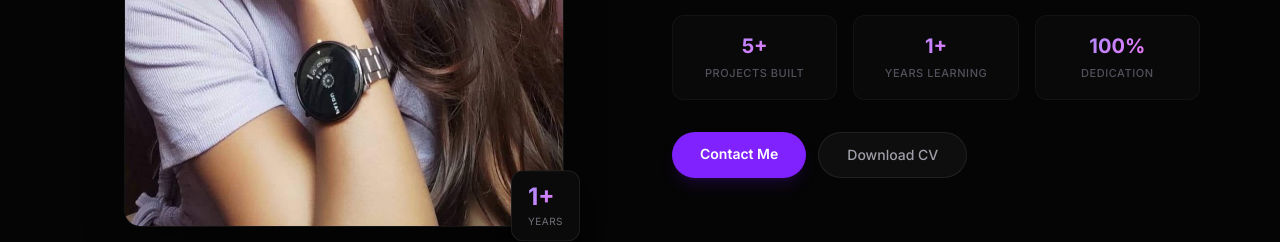
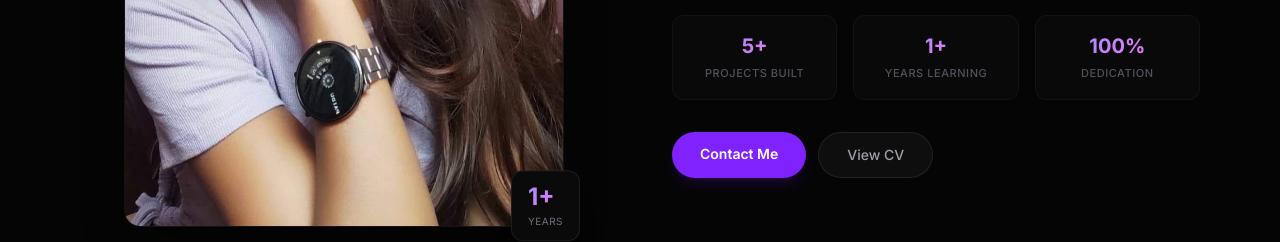
Before and after one commit to Khushbumandal2060/Portfolio, a Next.js app: page / in a window 1280 px wide. Shown: the part 1500-1742 px from the top of the page. Built offline with nearby package versions, Linux system fonts and the light colour scheme.

Commit message:
resume updated

```diff
--- a/src/components/AboutMe.tsx
+++ b/src/components/AboutMe.tsx
@@ -153,14 +153,15 @@ const AboutMe = forwardRef<HTMLElement>((props, ref) => {
                 Contact Me
               </a>
               <a
-                href="/.pdf"
-                download
+                href="/khushbu_resume.pdf"
+                target="_blank"
+                rel="noopener noreferrer"
                 className="px-7 py-3 rounded-full text-sm font-medium
                   bg-white/4 border border-white/8
                   text-zinc-400 hover:text-white hover:border-white/12
                   transition-all duration-300"
               >
-                Download CV
+                View CV
               </a>
             </div>
           </motion.div>
--- a/src/components/Hero.tsx
+++ b/src/components/Hero.tsx
@@ -142,7 +142,7 @@ export default function Hero() {
           </button>
 
           <a
-            href="/_resume.pdf"
+            href="/khushbu_resume.pdf"
             download
             className="flex items-center gap-2 px-6 py-3 rounded-full text-sm font-medium
               bg-white/4 border border-white/8 text-zinc-300
```
